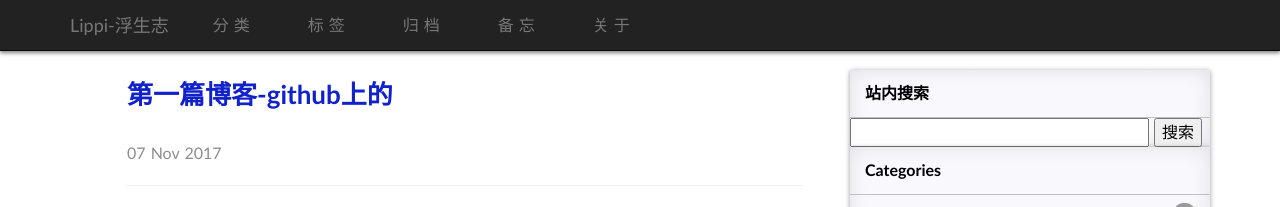
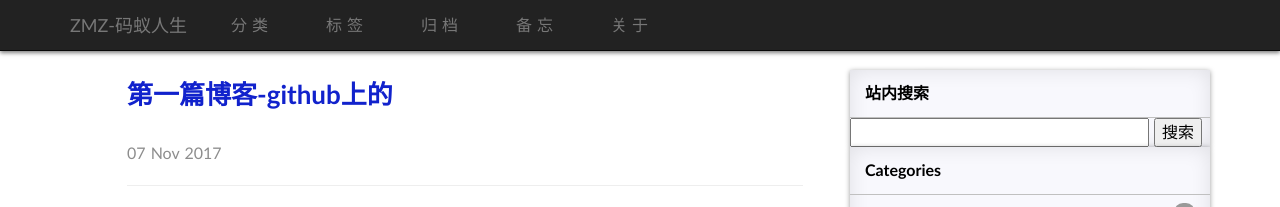
Before and after one commit to JedreckZHou/jedreckzhou.github.io, a Jekyll site: the page built from index.html, in a window 1280 px wide. Shown: the top 207 px of the page. Built offline with Jekyll 4.4.1, drawn with Linux system fonts in a browser that asks for light colours; some web fonts are replaced; the list of posts is cut into pages by our own code; comment, search, counter and statistics services are not loaded.

Commit message:
Update _config.yml

```diff
--- a/_config.yml
+++ b/_config.yml
@@ -25,11 +25,11 @@ JB :
 
 # presonal config
 domain: http://coolshell.info
-title: Lippi-浮生志
-description: Draw my life with code
-author: Lippi.OuYang
-email: ouyanglip@gmail.com
-github: LippiOuYang
+title: ZMZ-码蚁人生
+description: Just like an engineer among the ant colon.
+author: JedreckZhou
+email: jedreckzhou@gmail.com
+github: JedreckZhou
 
 config:
   js_dir:
```
